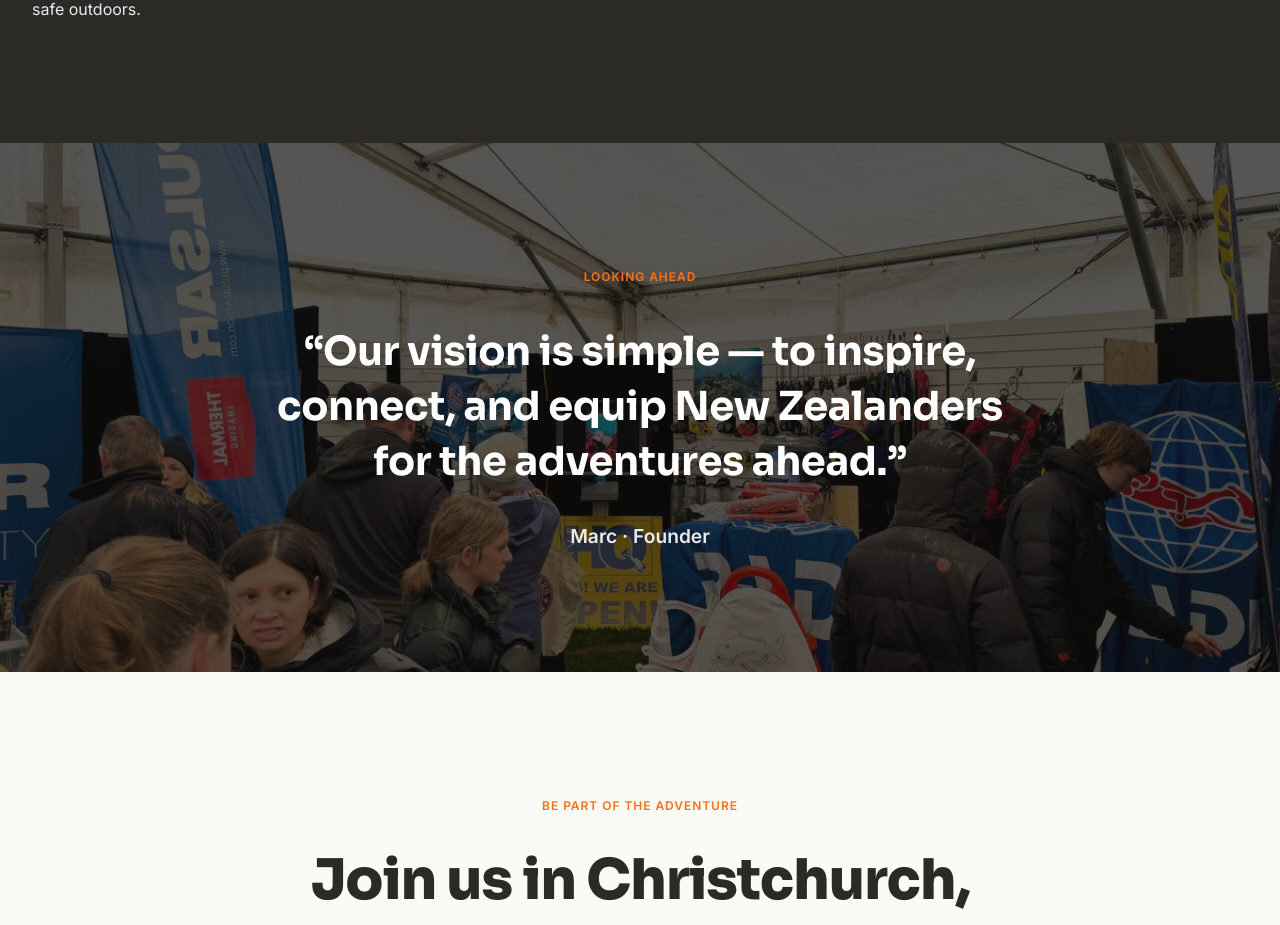
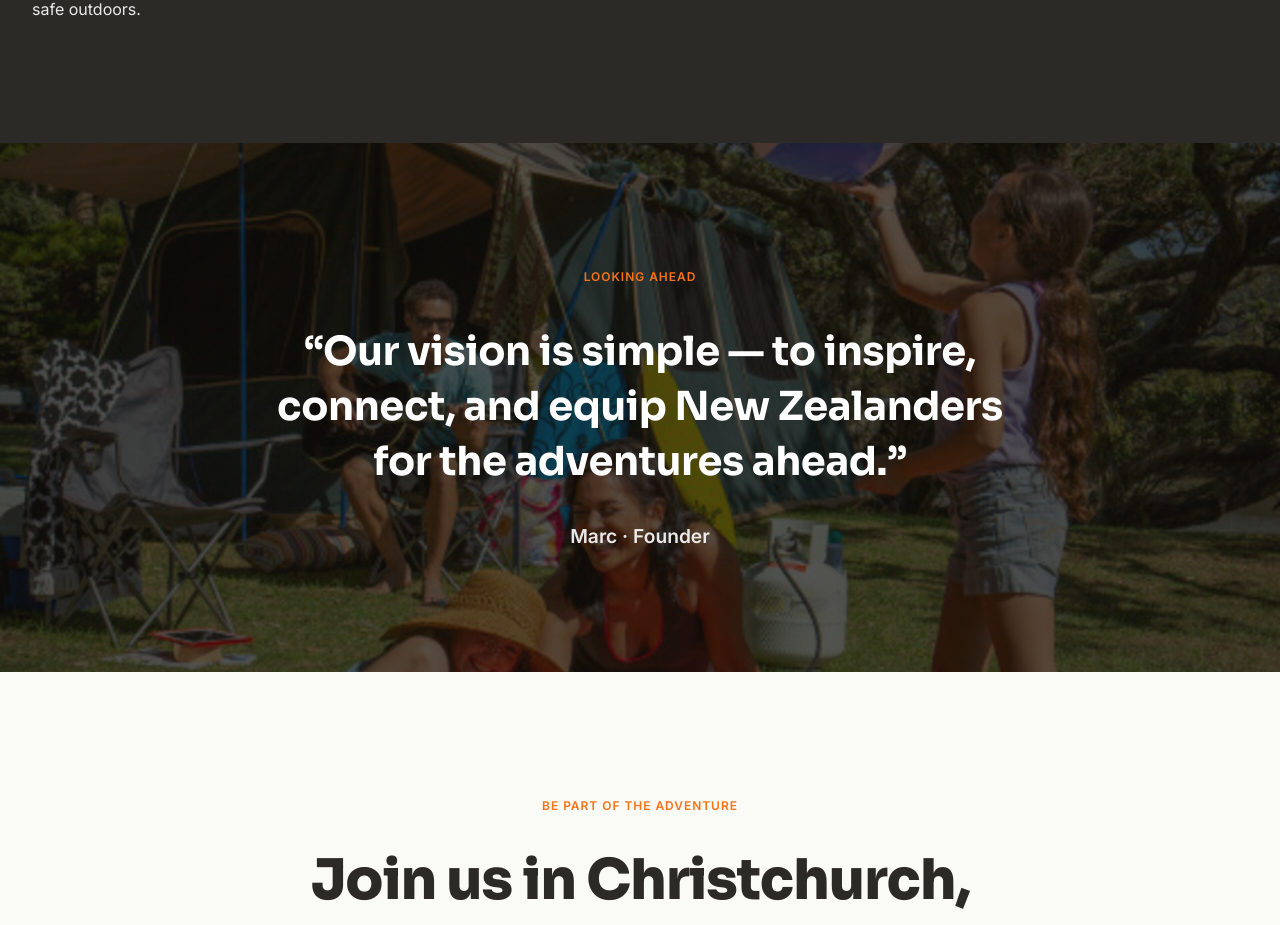
Before and after one commit to OutdoorExpo/outdoor-expo-site, a Next.js app: page /about in a window 1280 px wide. Shown: the part 3016-3941 px from the top of the page. Built offline with nearby package versions, Linux system fonts and the light colour scheme.

Commit message:
Swap Looking Ahead background to new image

```diff
--- a/app/about/page.tsx
+++ b/app/about/page.tsx
@@ -224,7 +224,7 @@ function FounderQuote() {
       className="relative text-white section-content overflow-hidden"
       style={{
         backgroundImage:
-          "linear-gradient(rgba(15,14,12,0.7), rgba(15,14,12,0.7)), url('/about/community.jpg')",
+          "linear-gradient(rgba(15,14,12,0.7), rgba(15,14,12,0.7)), url('/about/looking-ahead.jpg')",
         backgroundSize: "cover",
         backgroundPosition: "center",
       }}
```
